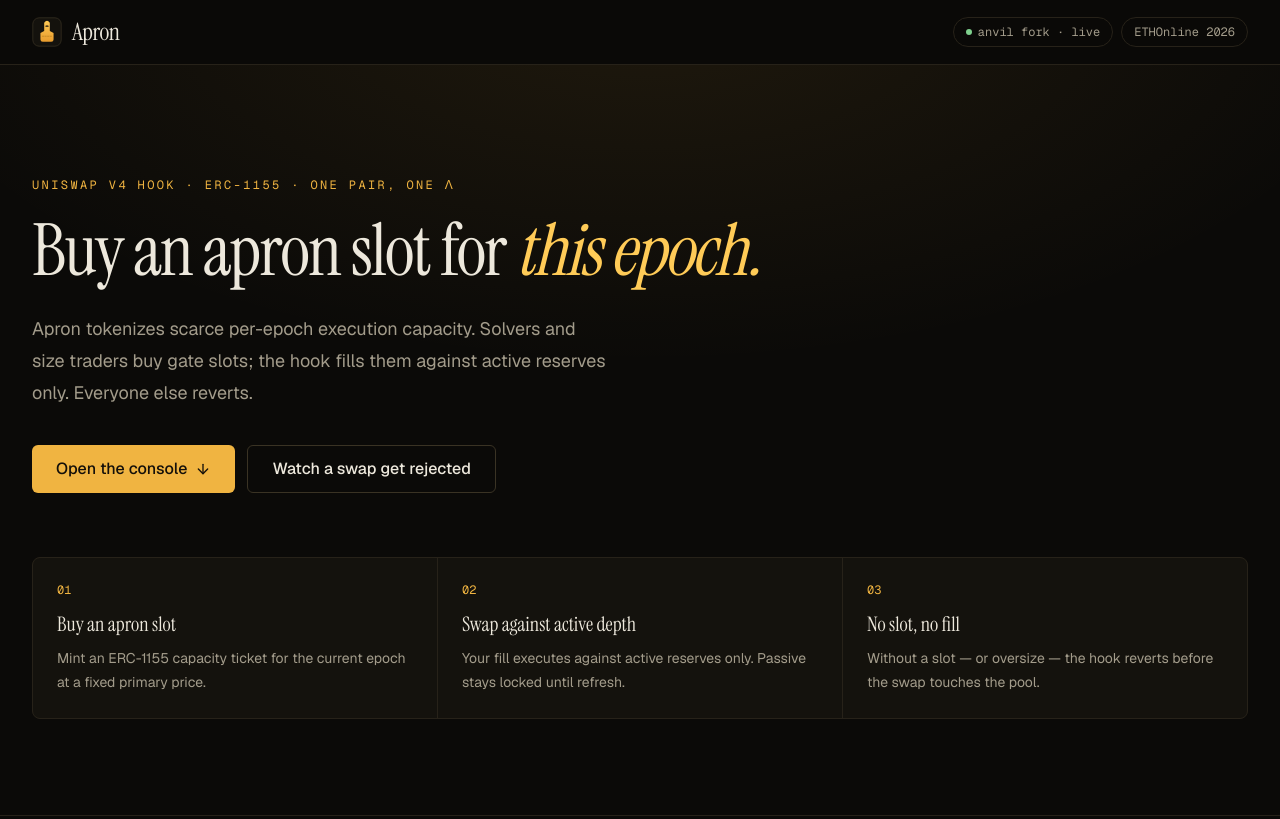
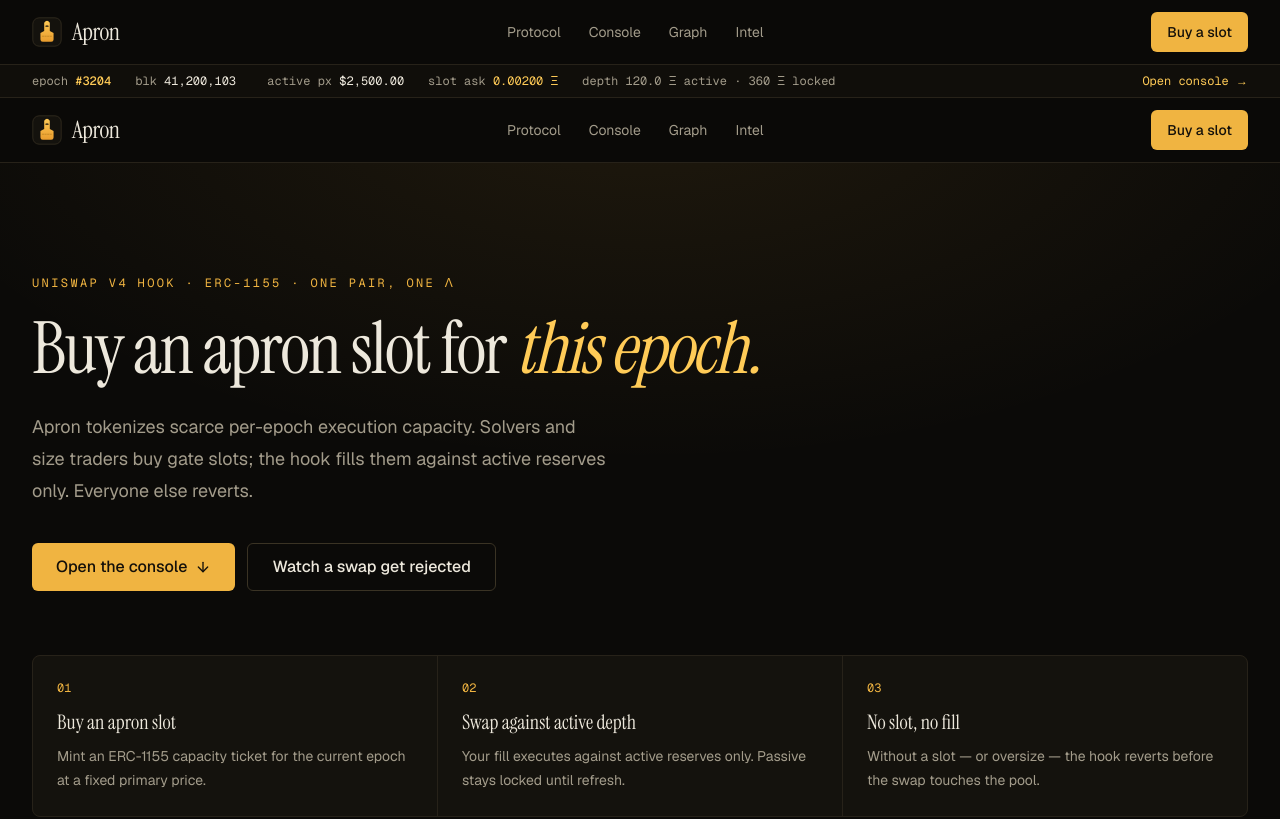
Before and after one commit to Kartikvyas1604/Cadence, a Next.js app: page / in a window 1280 px wide. Shown: the top 819 px of the page. Built offline with nearby package versions, Linux system fonts and the light colour scheme.

Commit message:
feat: global nav with active states + live epoch ticker, provider lifted to root

```diff
--- a/app/layout.tsx
+++ b/app/layout.tsx
@@ -1,6 +1,9 @@
 import type { Metadata } from "next";
 import { Geist, Geist_Mono, Instrument_Serif } from "next/font/google";
 import "./globals.css";
+import { SiteHeader } from "@/components/site-header";
+import { EpochTicker } from "@/components/epoch-ticker";
+import { ApronProvider } from "@/lib/apron/provider";
 
 const geistSans = Geist({
   variable: "--font-geist-sans",
@@ -32,7 +35,11 @@
       className={`${geistSans.variable} ${geistMono.variable} ${instrumentSerif.variable} h-full motion-safe:scroll-smooth antialiased`}
     >
       <body className="min-h-full flex flex-col bg-background font-sans text-foreground">
-        {children}
+        <ApronProvider>
+          <SiteHeader />
+          <EpochTicker />
+          {children}
+        </ApronProvider>
       </body>
     </html>
   );
--- /dev/null
+++ b/components/epoch-ticker.tsx
@@ -0,0 +1,55 @@
+"use client";
+
+import Link from "next/link";
+import { usePathname } from "next/navigation";
+import { useApron } from "@/lib/apron/provider";
+import { fmtBlock, fmtEth, fmtPricePerEth, fmtUsdc } from "@/lib/apron/format";
+import { activePriceUsd } from "@/lib/apron/types";
+
+export function EpochTicker() {
+  const s = useApron();
+  const pathname = usePathname();
+  if (pathname === "/console") return null;
+
+  return (
+    <div className="border-b border-border bg-surface/60">
+      <div className="mx-auto flex w-full max-w-7xl flex-wrap items-center gap-x-6 gap-y-1 px-4 py-2 font-mono text-xs md:px-6 lg:px-8">
+        <span className="tabular-nums text-muted">
+          epoch{" "}
+          <span className="font-medium text-accent-strong">#{s.epochId}</span>
+        </span>
+        <span className="tabular-nums text-muted">
+          blk{" "}
+          <span className="text-foreground">
+            {fmtBlock(s.blockNumber)}
+            <span className="blink text-accent" aria-hidden>
+              _
+            </span>
+          </span>
+        </span>
+        <span className="tabular-nums text-muted">
+          active px{" "}
+          <span className="text-foreground">
+            ${fmtUsdc(activePriceUsd(s.pool), 2)}
+          </span>
+        </span>
+        <span className="hidden tabular-nums text-muted sm:inline">
+          slot ask{" "}
+          <span className="text-accent-strong">
+            {fmtPricePerEth(s.slotPricePerEth)} Ξ
+          </span>
+        </span>
+        <span className="hidden tabular-nums text-muted md:inline">
+          depth {fmtEth(s.pool.activeReserveEth, 1)} Ξ active ·{" "}
+          {fmtEth(s.pool.passiveReserveEth, 0)} Ξ locked
+        </span>
+        <Link
+          href="/console"
+          className="ml-auto text-accent-strong transition-colors duration-100 hover:text-foreground"
+        >
+          Open console →
+        </Link>
+      </div>
+    </div>
+  );
+}
--- a/components/site-header.tsx
+++ b/components/site-header.tsx
@@ -1,27 +1,55 @@
+"use client";
+
 import Link from "next/link";
+import { usePathname } from "next/navigation";
 import { ApronLogo } from "./logo";
 
+const NAV = [
+  { href: "/protocol", label: "Protocol" },
+  { href: "/console", label: "Console" },
+  { href: "/graph", label: "Graph" },
+  { href: "/intel", label: "Intel" },
+] as const;
+
 export function SiteHeader() {
+  const pathname = usePathname();
+
   return (
     <header className="sticky top-0 z-40 border-b border-border bg-background/85 backdrop-blur">
       <div className="mx-auto flex h-16 w-full max-w-7xl items-center justify-between gap-4 px-4 md:px-6 lg:px-8">
-        <Link
-          href="/"
-          className="rounded-sm"
-          aria-label="Apron home"
-        >
+        <Link href="/" className="rounded-sm" aria-label="Apron home">
           <ApronLogo />
         </Link>
 
-        <div className="flex items-center gap-2">
-          <span className="hidden items-center gap-1.5 rounded-full border border-border px-3 py-1.5 font-mono text-xs text-muted md:inline-flex">
-            <span className="size-1.5 rounded-full bg-success" aria-hidden />
-            anvil fork · live
-          </span>
-          <span className="inline-flex items-center rounded-full border border-border px-3 py-1.5 font-mono text-xs text-muted">
-            ETHOnline 2026
-          </span>
-        </div>
+        <nav aria-label="Main">
+          <ul className="flex items-center gap-1">
+            {NAV.map((item) => {
+              const active = pathname === item.href;
+              return (
+                <li key={item.href}>
+                  <Link
+                    href={item.href}
+                    aria-current={active ? "page" : undefined}
+                    className={`inline-flex h-10 items-center rounded-md px-3 text-sm transition-colors duration-100 ${
+                      active
+                        ? "bg-accent/10 text-accent-strong"
+                        : "text-muted hover:bg-surface-raised hover:text-foreground"
+                    }`}
+                  >
+                    {item.label}
+                  </Link>
+                </li>
+              );
+            })}
+          </ul>
+        </nav>
+
+        <Link
+          href="/console"
+          className="hidden h-10 items-center rounded-md bg-accent px-4 text-sm font-medium text-accent-foreground transition-colors duration-100 hover:bg-accent-strong active:translate-y-px sm:inline-flex"
+        >
+          Buy a slot
+        </Link>
       </div>
     </header>
   );
```
